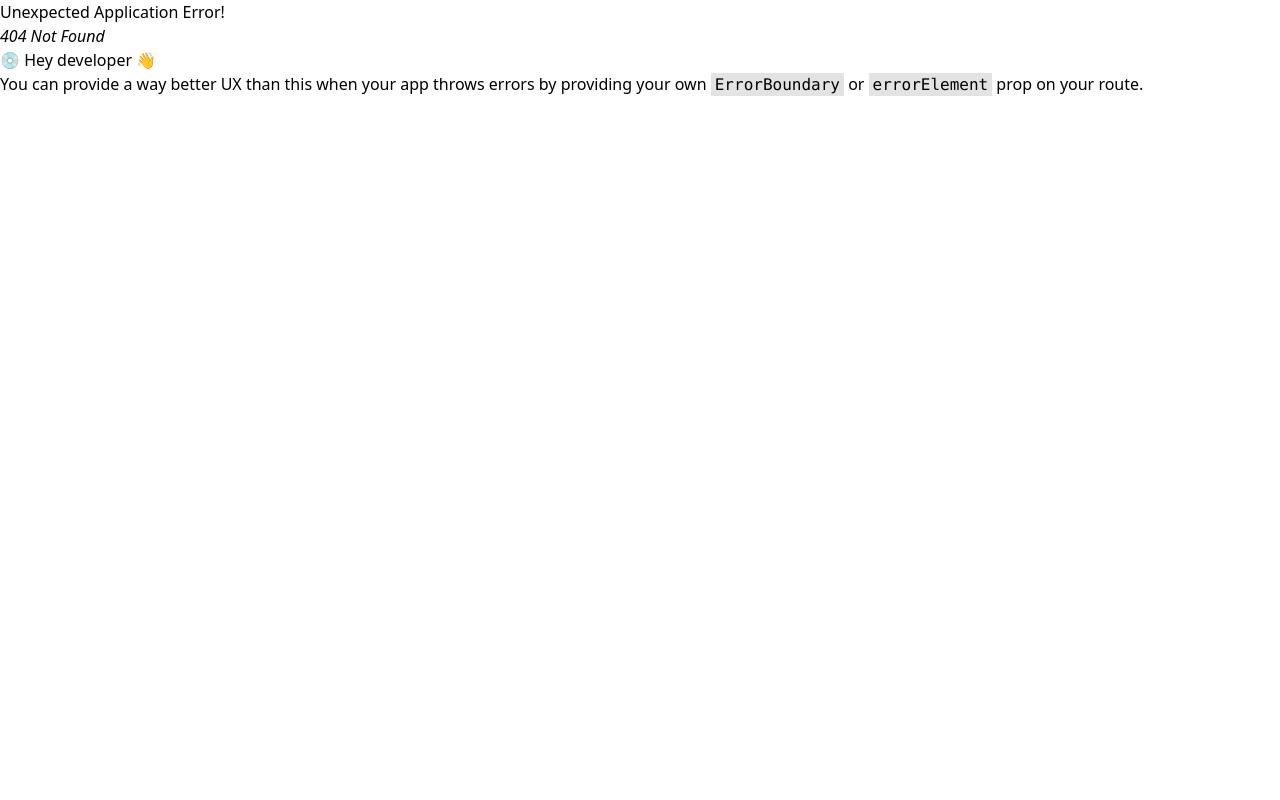
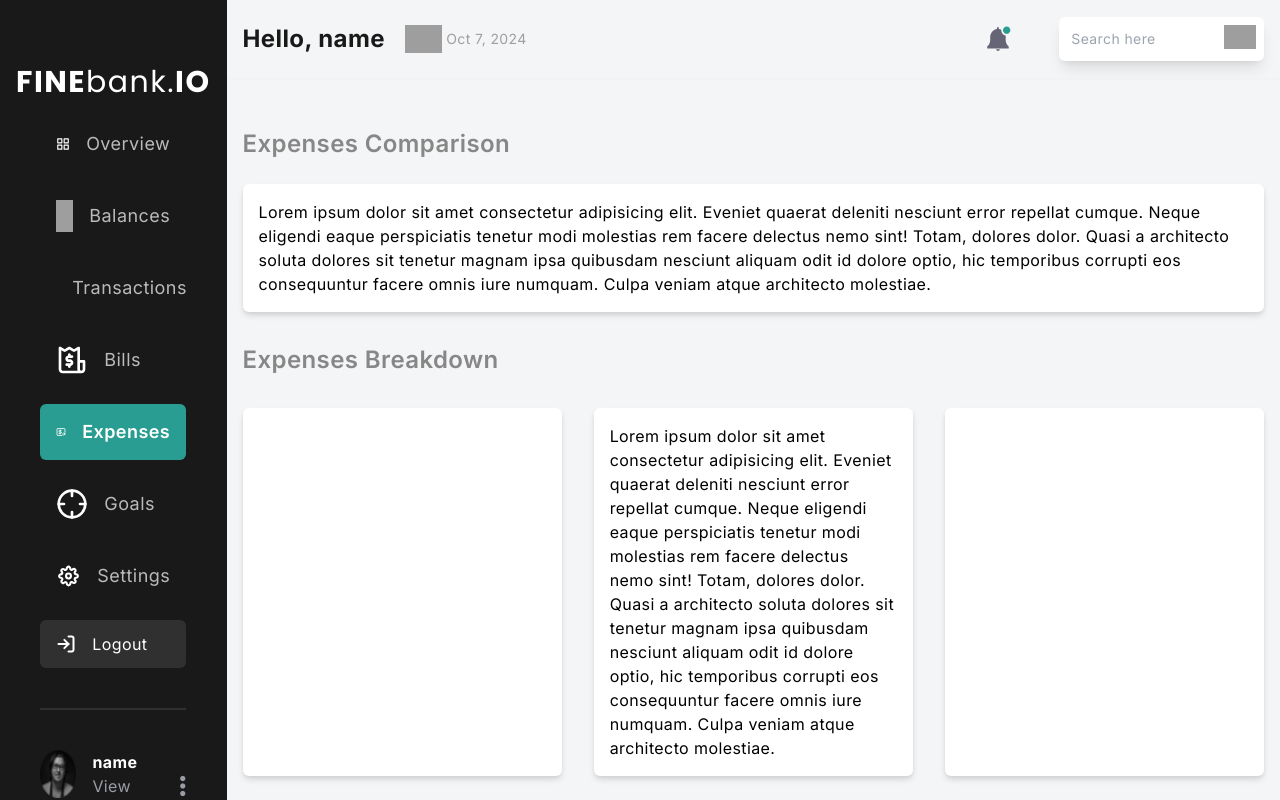
Before and after one commit to Zeinshirou04/Admin-ui, a React (Vite) app: page /dashboard/expenses in a window 1280 px wide. Before the commit this address had no page. Built offline with nearby package versions, Linux system fonts and the light colour scheme; sample sign-in values are in the browser's storage; grey boxes are pictures that could not be loaded.

Commit message:
Commit Added
- Added new page "Expenses"
- Added profile badge on sidebar

```diff
--- a/src/App.jsx
+++ b/src/App.jsx
@@ -3,6 +3,7 @@ import Login from "./Pages/Auth/Login";
 import Register from "./Pages/Auth/Register";
 import ForgotPassword from "./Pages/Auth/ForgotPassword";
 import Dashboard from "./Pages/Dashboard/Dashboard";
+import Expenses from "./Pages/Dashboard/Partials/Expenses";
 
 function App() {
     const routes = createBrowserRouter([
@@ -26,6 +27,10 @@ function App() {
             path: "/dashboard",
             element: <Dashboard />,
         },
+        {
+            path: "/dashboard/expenses",
+            element: <Expenses />
+        }
     ]);
 
     return (
--- a/src/Components/Card.jsx
+++ b/src/Components/Card.jsx
@@ -1,11 +1,11 @@
-function Card({children, title = ""}) {
+function Card({children, title = "", className = ""}) {
     return (
-        <div className="w-full h-full flex flex-col gap-2 p-4">
-            <header className="w-full text-2xl">
-                <h2 className="text-gray-2">
+        <div className={"w-full grow flex flex-col gap-2 p-4 " + className}>
+            {title ? <header className="w-full text-2xl py-4">
+                <h2 className="text-gray-2 font-semibold">
                     {title}
                 </h2>
-            </header>
+            </header> : ""}
             <div className="w-full h-full p-4 flex flex-col bg-white rounded-md shadow-md shadow-gray-4">
                 {children}
             </div>
--- a/src/Components/Sidebar.jsx
+++ b/src/Components/Sidebar.jsx
@@ -11,7 +11,7 @@ import SettingsActive from "../assets/svg/settingsActive.svg"
 import { useState } from "react"
 import { useNavigate } from "react-router-dom"
 
-function Sidebar({ isActive, setActive }) {
+function Sidebar({ isActive, setActive, pageAt = '', name = "" }) {
 
     const navigate = useNavigate();
 
@@ -20,6 +20,10 @@ function Sidebar({ isActive, setActive }) {
     const handleLogout = () => {
         localStorage.removeItem("user")
         navigate("/login");
+    }
+
+    const handleClickMenu = (route) => {
+        navigate(route);
     }
 
     return (
@@ -54,7 +58,7 @@ function Sidebar({ isActive, setActive }) {
                 </div>
             </div>
             <div className="flex flex-col h-full w-3/4 gap-4">
-                <button className="px-4 py-3 w-full flex flex-row items-center gap-4 text-white/70 active:bg-primary focus:bg-primary rounded-md active:font-semibold focus:font-semibold active:text-white focus:text-white">
+                <button className={"px-4 py-3 w-full flex flex-row items-center gap-4 rounded-md active:font-semibold focus:font-semibold active:text-white focus:text-white " + (pageAt.toLowerCase() == 'overview' ? 'text-white bg-primary font-semibold focus:bg-primary active:text-white focus:text-white' : ' text-white/70 active:bg-primary focus:bg-primary active:text-white focus:text-white')}>
                     <div className="h-8">
                         <img className="h-full" src={overviewActive} alt="Overview icon" />
                     </div>
@@ -86,7 +90,9 @@ function Sidebar({ isActive, setActive }) {
                         Bills
                     </h4>
                 </button>
-                <button className="px-4 py-3 w-full flex flex-row items-center gap-4 text-white/70 active:bg-primary focus:bg-primary rounded-md active:font-semibold focus:font-semibold active:text-white focus:text-white">
+                <button className={"px-4 py-3 w-full flex flex-row items-center gap-4 rounded-md active:font-semibold focus:font-semibold active:text-white focus:text-white " + (pageAt.toLowerCase() == 'expenses' ? 'text-white bg-primary font-semibold focus:bg-primary active:text-white focus:text-white' : ' text-white/70 active:bg-primary focus:bg-primary active:text-white focus:text-white')} onClick={() => {
+                    handleClickMenu("/dashboard/expenses");
+                }}>
                     <div className="h-8">
                         <img className="h-full" src={ExpensesActive} alt="Overview icon" />
                     </div>
@@ -121,6 +127,22 @@ function Sidebar({ isActive, setActive }) {
                     </button>
                 </div>
             </div>
+            <div className="w-3/4">
+                <div className="w-full flex flex-row justify-between pt-6 gap-4">
+                    <div className="h-12">
+                        <img className="h-full rounded-full" src="/assets/images/profileImg.png" alt="Profile Image" />
+                    </div>
+                    <div className="grow">
+                        <header className="w-full">
+                            <h6 className="text-white font-bold">{name}</h6>
+                        </header>
+                        <p className="text-hint">View Profile</p>
+                    </div>
+                    <button onClick={handleLogout}>
+                        <i class="fa-solid fa-ellipsis-vertical text-hint text-2xl"></i>
+                    </button>
+                </div>
+            </div>
         </div>
     );
 }
--- a/src/Pages/Auth/Login.jsx
+++ b/src/Pages/Auth/Login.jsx
@@ -5,7 +5,7 @@ import IconButton from "../../Components/IconButton";
 import { useState } from "react";
 import { useNavigate } from "react-router-dom";
 
-function Login({ setAuth }) {
+function Login({  }) {
   const navigate = useNavigate();
   const [data, setData] = useState({
     email: undefined,
--- /dev/null
+++ b/src/Pages/Dashboard/Partials/Expenses.jsx
@@ -0,0 +1,66 @@
+import AuthLayout from "../../../layout/AuthenticatedLayout";
+import Sidebar from "../../../Components/Sidebar";
+import Navbar from "../../../Components/Navbar";
+import Card from "../../../Components/Card";
+import { useState } from "react";
+
+function Expenses({ }) {
+
+    const [isActive, setActive] = useState({
+        sidebar: false
+    })
+
+    let fullName = "Jane Doe";
+
+    try {
+        const user = JSON.parse(localStorage.getItem("user"));
+        fullName = user.name && user.email.split("@")[0].indexOf(".") > -1 ? user.email.split(".")[0] : user.email.split("@")[0].split(".")[0];
+    } catch (error) {
+        console.error(error)
+    }
+
+    return (
+        <AuthLayout>
+            <div className="w-full h-full flex flex-row overflow-x-hidden relative lg:static">
+                <Sidebar name={fullName} isActive={isActive} setActive={setActive} pageAt="expenses" />
+                <div className="w-full h-full flex flex-col gap-4">
+                    <Navbar name={fullName} setActive={setActive} />
+                    <div className="w-full h-full max-h-full">
+                        <div className="w-full h-full overflow-y-auto grid grid-flow-row lg:grid-cols-3">
+                            <div className="w-full h-16 lg:hidden"></div>
+                            <Card title="Expenses Comparison" className="col-span-3">
+                                <p>Lorem ipsum dolor sit amet consectetur adipisicing elit. Eveniet quaerat deleniti nesciunt error repellat cumque. Neque eligendi eaque perspiciatis tenetur modi molestias rem facere delectus nemo sint! Totam, dolores dolor.
+                                    Quasi a architecto soluta dolores sit tenetur magnam ipsa quibusdam nesciunt aliquam odit id dolore optio, hic temporibus corrupti eos consequuntur facere omnis iure numquam. Culpa veniam atque architecto molestiae.</p>
+                            </Card>
+                            <div className="w-full flex flex-col col-span-3">
+                                <header className="w-full text-2xl px-4 py-4">
+                                    <h2 className="text-gray-2 font-semibold">
+                                        Expenses Breakdown
+                                    </h2>
+                                </header>
+                                <div className="w-full grid grid-cols-3">
+                                    <Card />
+                                    <Card>
+                                        <p>Lorem ipsum dolor sit amet consectetur adipisicing elit. Eveniet quaerat deleniti nesciunt error repellat cumque. Neque eligendi eaque perspiciatis tenetur modi molestias rem facere delectus nemo sint! Totam, dolores dolor.
+                                            Quasi a architecto soluta dolores sit tenetur magnam ipsa quibusdam nesciunt aliquam odit id dolore optio, hic temporibus corrupti eos consequuntur facere omnis iure numquam. Culpa veniam atque architecto molestiae.</p>
+                                    </Card>
+                                    <Card />
+                                </div>
+                                <div className="w-full grid grid-cols-3">
+                                    <Card />
+                                    <Card />
+                                    <Card>
+                                        <p>Lorem ipsum dolor sit amet consectetur adipisicing elit. Eveniet quaerat deleniti nesciunt error repellat cumque. Neque eligendi eaque perspiciatis tenetur modi molestias rem facere delectus nemo sint! Totam, dolores dolor.
+                                            Quasi a architecto soluta dolores sit tenetur magnam ipsa quibusdam nesciunt aliquam odit id dolore optio, hic temporibus corrupti eos consequuntur facere omnis iure numquam. Culpa veniam atque architecto molestiae.</p>
+                                    </Card>
+                                </div>
+                            </div>
+                        </div>
+                    </div>
+                </div>
+            </div>
+        </AuthLayout>
+    );
+}
+
+export default Expenses;
```
Also changed, not shown: public/assets/images/profileImg.png (added).
